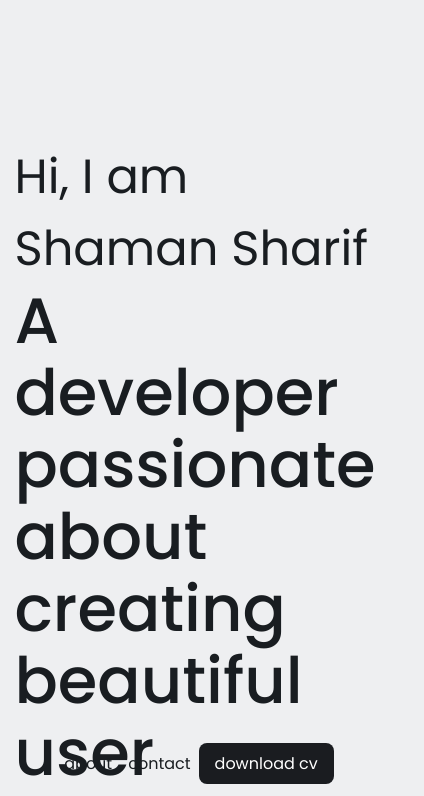
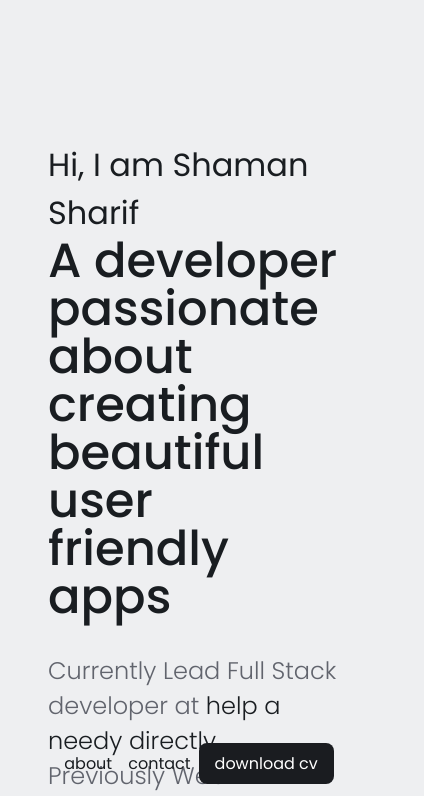
Before and after one commit to pieas-asif/pieas-asif.github.io, a plain HTML site: page index.html in a window 390 px wide. Shown: the part 44-840 px from the top of the page, 424 px wide, since content can reach past the window. Drawn offline with Linux system fonts and the light colour scheme.

Commit message:
Revert "experimenting with safari"
This reverts commit e97e463ad3cdf956126fc27f3ce87652b5eed37a.

```diff
--- a/css/style.css
+++ b/css/style.css
@@ -107,7 +107,7 @@ body {
 		padding: 10rem 3rem;
 	}
 
-	/*.main__title {
+	.main__title {
 		font-size: 3rem;
 		line-height: 3rem;
 	}
@@ -118,5 +118,5 @@ body {
 
 	.main__subtitle {
 		font-size: 1.5rem;
-	}*/
+	}
 }
```
